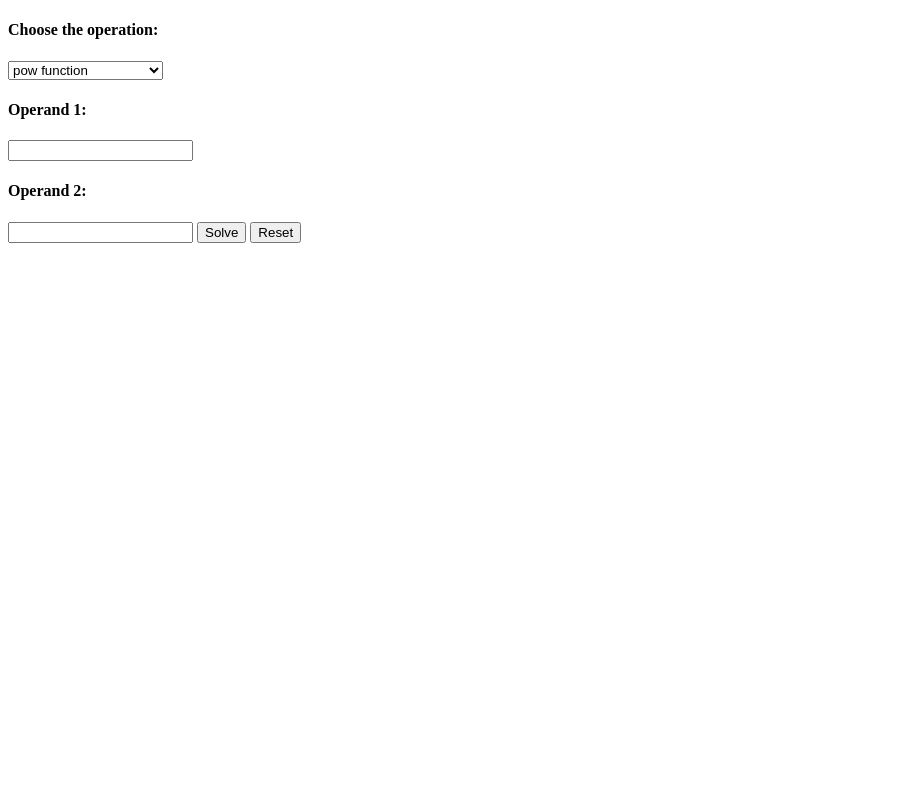
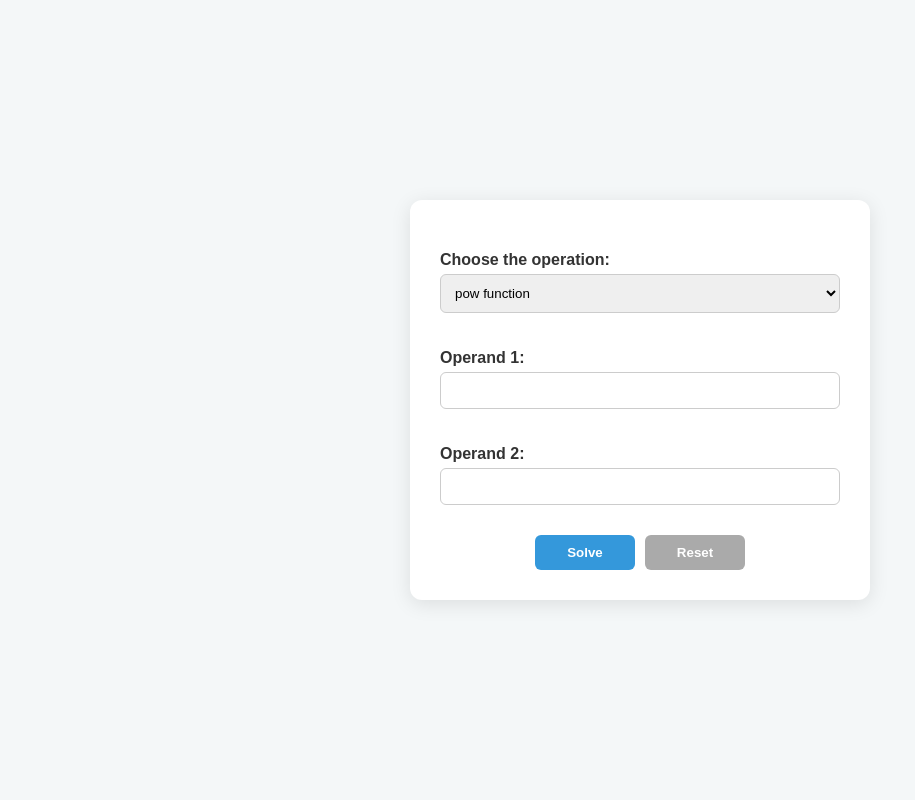
Before and after one commit to beth23eli/Teme_python, a Flask app: page /api/ in a window 1280 px wide. Shown: the whole page, without its empty margins (0-915 px from the left). Run offline with Flask 3, Linux system fonts and the light colour scheme; parts of the project's set-up code (start-up, migrations or seed data) failed here and were passed over.

Commit message:
some changes

```diff
--- a/tema_project/math_operations_service/app/templates/index.html
+++ b/tema_project/math_operations_service/app/templates/index.html
@@ -3,6 +3,69 @@
 <head>
     <meta charset="UTF-8">
     <title>Solve</title>
+
+    <style>
+    body {
+        background-color: #f4f7f8;
+        font-family: Arial, sans-serif;
+        display: flex;
+        flex-direction: column;
+        justify-content: center;
+        align-items: center;
+        height: 100vh;
+        margin: 0;
+    }
+
+    form {
+        background-color: white;
+        padding: 30px;
+        border-radius: 12px;
+        box-shadow: 0 4px 20px rgba(0, 0, 0, 0.1);
+        max-width: 400px;
+        width: 100%;
+    }
+
+    h4 {
+        margin-bottom: 5px;
+        color: #333;
+    }
+
+    input, select {
+        width: 100%;
+        padding: 10px;
+        margin-bottom: 15px;
+        border: 1px solid #ccc;
+        border-radius: 6px;
+        box-sizing: border-box;
+    }
+    .button-group {
+        display: flex;
+        justify-content: center;
+        gap: 10px;
+        margin-top: 15px;
+    }
+
+    button {
+        padding: 10px 15px;
+        border: none;
+        border-radius: 6px;
+        background-color: #3498db;
+        color: white;
+        font-weight: bold;
+        cursor: pointer;
+        min-width: 100px;
+        transition: background-color 0.3s ease;
+    }
+
+    button[type="button"] {
+        background-color: #aaa;
+    }
+
+    h3 {
+        margin-top: 20px;
+        color: #2c3e50;
+    }
+</style>
 </head>
 <body>
     <form action="{{ url_for('solving.solve') }}" method="POST">
@@ -21,8 +84,12 @@
         <h4>Operand 2: </h4>
         <input name="operand2" value="{{ operand2 or '' }}">
 
-        <button type="submit">Solve</button>
-        <a href="{{ url_for('solving.index') }}"><button type="button">Reset</button></a>
+        <div class="button-group">
+            <button type="submit">Solve</button>
+            <a href="{{ url_for('solving.index') }}">
+                <button type="button">Reset</button>
+            </a>
+        </div>
     </form>
 
     {% if result %}
```
Also changed, not shown: tema_project/math_operations_service/app/db.py (+29 -20 lines), README.md, 1 other file.
